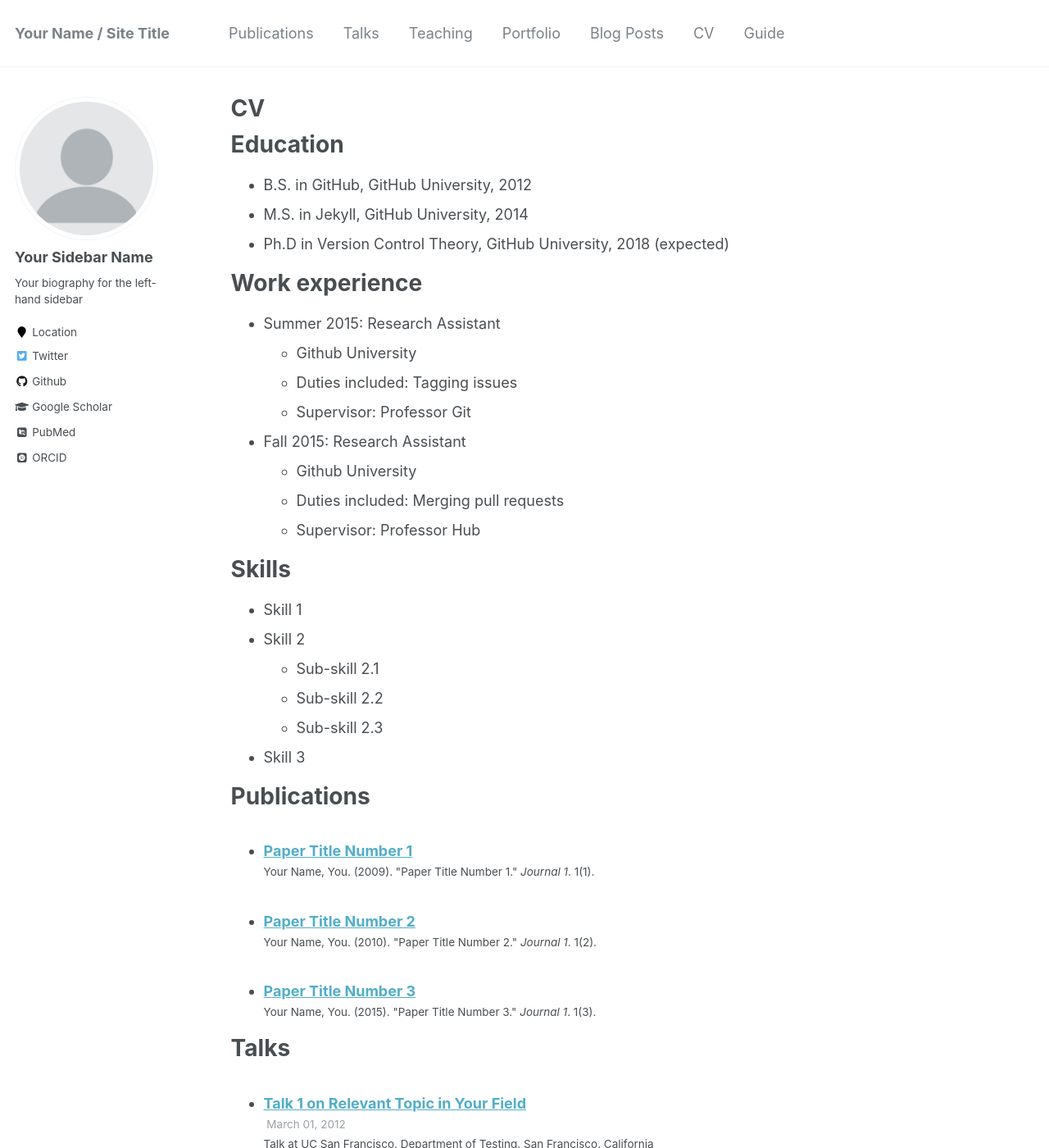
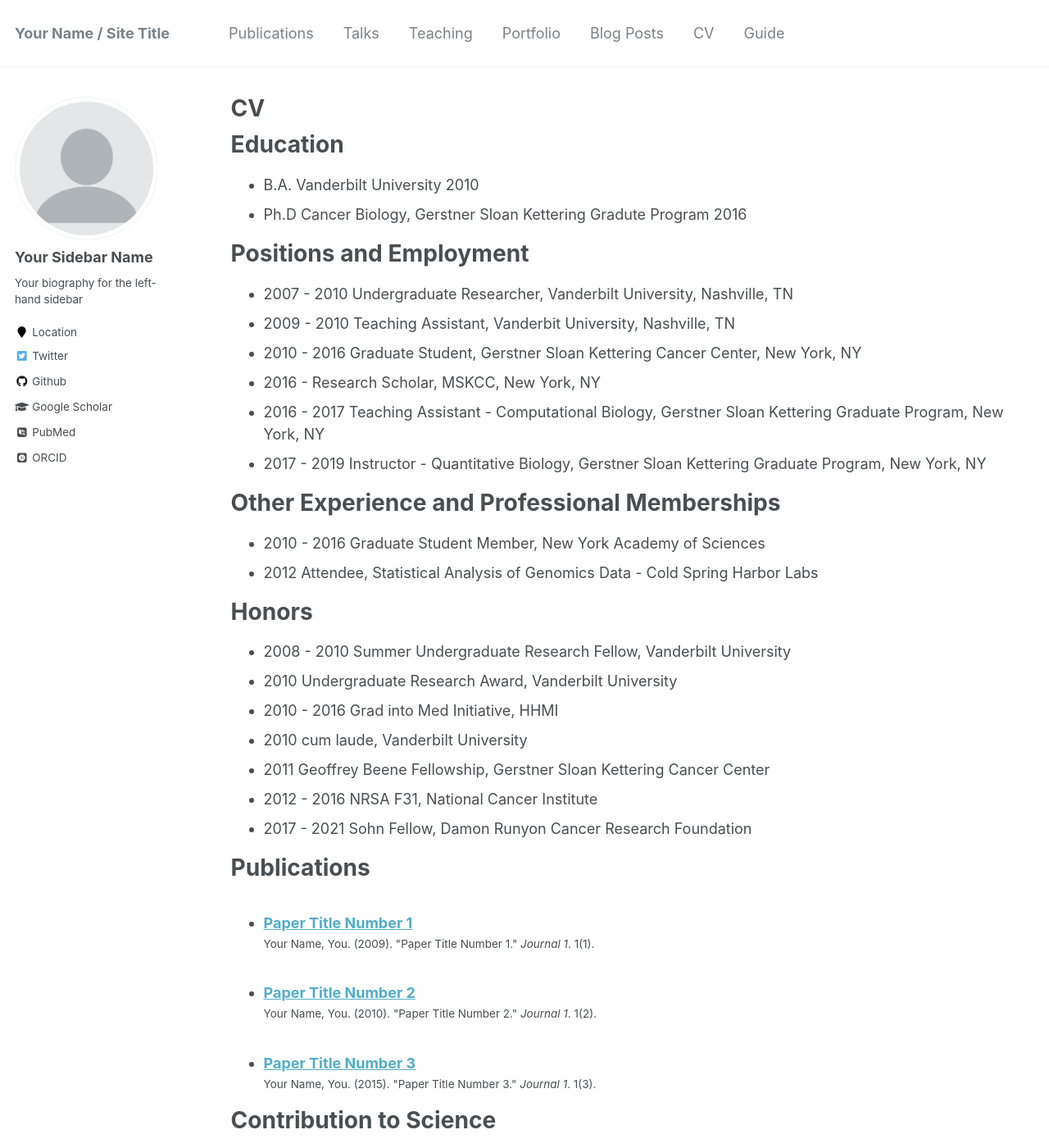
Before and after one commit to bowmanr/bowmanr.github.io, a Jekyll site: the page built from _pages/cv.md, in a window 1280 px wide and 1400 px high. Shown: the whole window at 82% size. Built offline with Jekyll 4.4.1, drawn with Linux system fonts in a browser that asks for light colours; some web fonts are replaced; some of the changed text lies outside the part shown.

Commit message:
fixing CV and te

```diff
--- a/_pages/cv.md
+++ b/_pages/cv.md
@@ -11,30 +11,34 @@ redirect_from:
 
 Education
 ======
-* B.S. in GitHub, GitHub University, 2012
-* M.S. in Jekyll, GitHub University, 2014
-* Ph.D in Version Control Theory, GitHub University, 2018 (expected)
+* B.A. Vanderbilt University 2010
+* Ph.D Cancer Biology, Gerstner Sloan Kettering Gradute Program 2016
 
-Work experience
+Positions and Employment
 ======
-* Summer 2015: Research Assistant
-  * Github University
-  * Duties included: Tagging issues
-  * Supervisor: Professor Git
+* 2007 - 2010 Undergraduate Researcher, Vanderbilt University, Nashville, TN
+* 2009 - 2010 Teaching Assistant, Vanderbit University, Nashville, TN
+* 2010 - 2016 Graduate Student, Gerstner Sloan Kettering Cancer Center, New York, NY
+* 2016 -  Research Scholar, MSKCC, New York, NY
+* 2016 - 2017 Teaching Assistant - Computational Biology, Gerstner Sloan Kettering Graduate Program, New York, NY
+* 2017 - 2019   Instructor - Quantitative Biology, Gerstner Sloan Kettering Graduate Program, New York, NY
 
-* Fall 2015: Research Assistant
-  * Github University
-  * Duties included: Merging pull requests
-  * Supervisor: Professor Hub
 
-Skills
+Other Experience and Professional Memberships
 ======
-* Skill 1
-* Skill 2
-  * Sub-skill 2.1
-  * Sub-skill 2.2
-  * Sub-skill 2.3
-* Skill 3
+* 2010 - 2016 Graduate Student Member, New York Academy of Sciences
+* 2012  Attendee, Statistical Analysis of Genomics Data - Cold Spring Harbor Labs
+
+Honors
+======
+* 2008 - 2010 Summer Undergraduate Research Fellow, Vanderbilt University
+* 2010  Undergraduate Research Award, Vanderbilt University
+* 2010 - 2016 Grad into Med Initiative, HHMI
+* 2010  cum laude, Vanderbilt University
+* 2011  Geoffrey Beene Fellowship, Gerstner Sloan Kettering Cancer Center
+* 2012 - 2016 NRSA F31, National Cancer Institute
+* 2017 - 2021 Sohn Fellow, Damon Runyon Cancer Research Foundation
+
 
 Publications
 ======
@@ -42,18 +46,6 @@ Publications
     {% include archive-single-cv.html %}
   {% endfor %}</ul>
 
-Talks
+
+Contribution to Science
 ======
-  <ul>{% for post in site.talks %}
-    {% include archive-single-talk-cv.html %}
-  {% endfor %}</ul>
-
-Teaching
-======
-  <ul>{% for post in site.teaching %}
-    {% include archive-single-cv.html %}
-  {% endfor %}</ul>
-
-Service and leadership
-======
-* Currently signed in to 43 different slack teams
```
Also changed, not shown: _pages/publications.md (+1 -1 lines), 1 other file.
